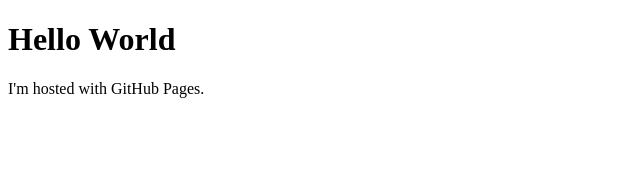
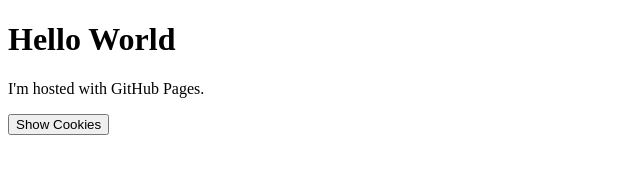
Before and after one commit to AdinaGemanar/AdinaGemanar.github.io, a plain HTML site: page index.html in a window 1280 px wide. Shown: the whole page, without its empty margins (0-640 px from the left). Drawn offline with Linux system fonts and the light colour scheme.

Commit message:
Update index.html

```diff
--- a/index.html
+++ b/index.html
@@ -3,5 +3,24 @@
 <body>
 <h1>Hello World</h1>
 <p>I'm hosted with GitHub Pages.</p>
+
+<script>
+    // Adăugarea cookie-urilor
+    document.cookie = "session=test GDPR";
+    document.cookie = "favorite_task=collect Data";
+    // Funcția pentru afișarea valorii cookie-urilor
+    function showCookies() {
+        var cookies = document.cookie.split('; ');
+        var cookieValues = "";
+        for (var i = 0; i < cookies.length; i++) {
+            var cookie = cookies[i].split('=');
+            cookieValues += cookie[0] + ": " + cookie[1] + "\n";
+        }
+        alert(cookieValues);
+    }
+</script>
+
+<button onclick="showCookies()">Show Cookies</button>
+
 </body>
 </html>
```
